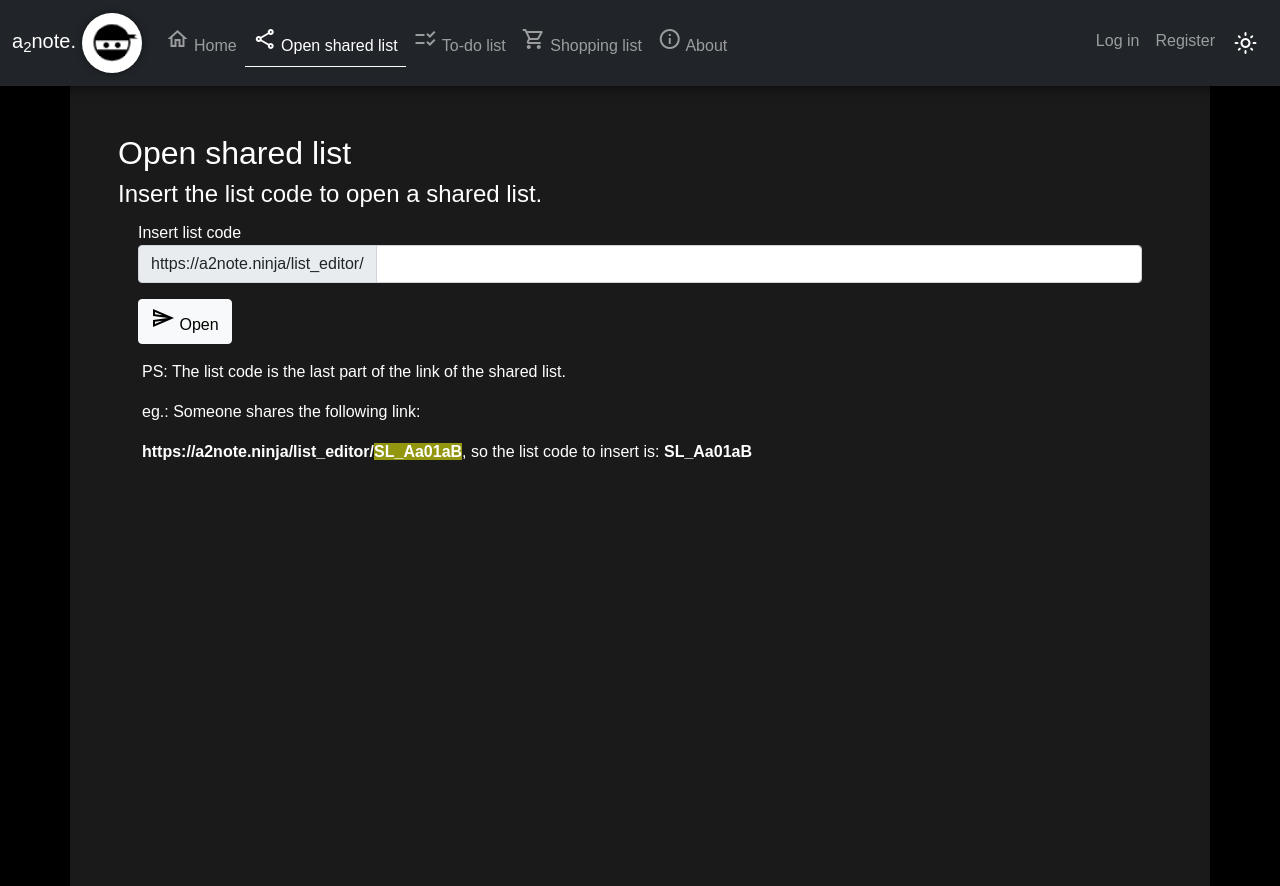
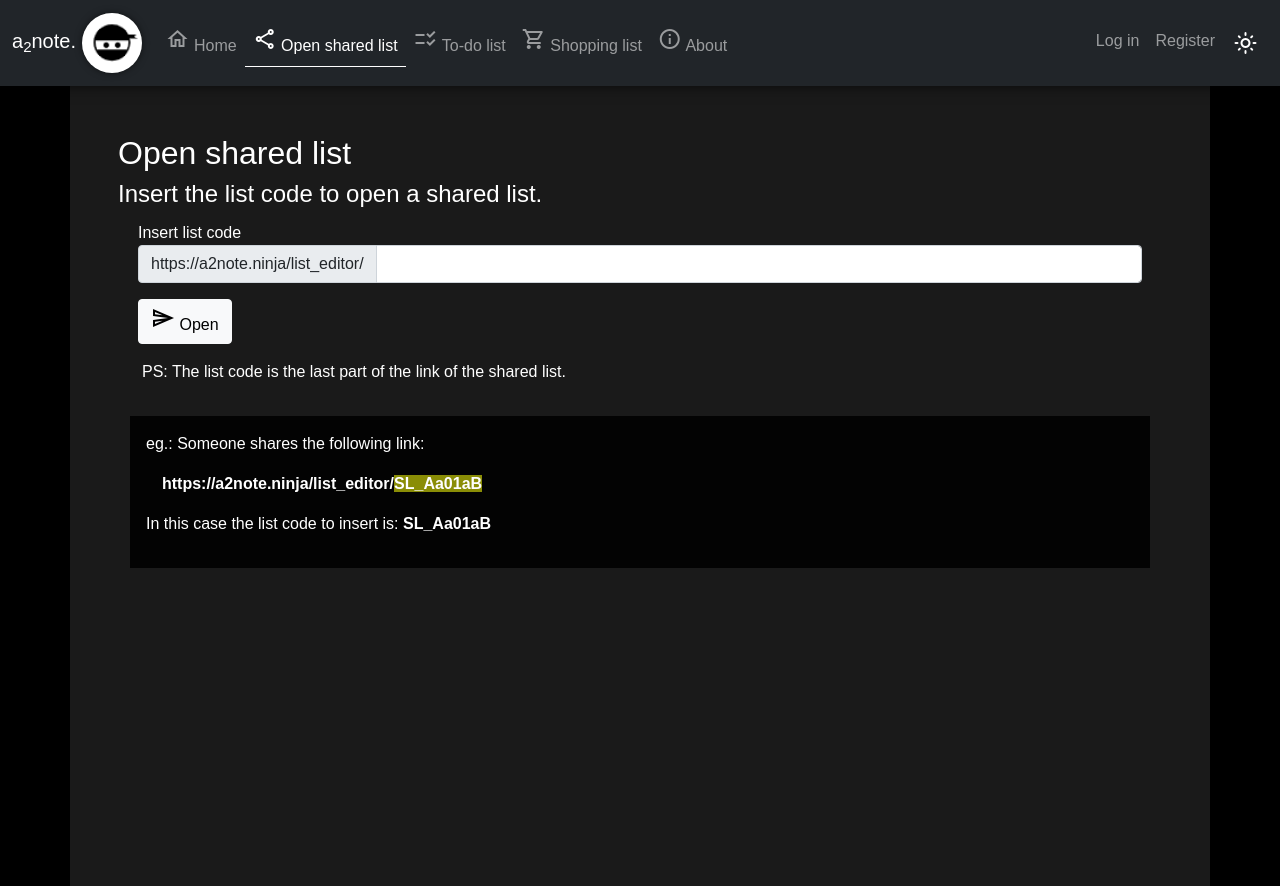
Before and after one commit to alessandro-amadelli/a2note.ninja, a Django app: page /open_shared/ in a window 1280 px wide. Run offline with Django 3.2, Linux system fonts and the light colour scheme.

Commit message:
Added missing translation on 'open shared list' page. Added background on example in 'open shared list' page. List code is now explicitly reported inside the 'share list' modal in shoplist and to-do list editor, so a user can copy it and share it with someone instead of sharing the entire link.

```diff
--- a/a2note/static/a2note/main.css
+++ b/a2note/static/a2note/main.css
@@ -5,8 +5,8 @@
   --background-color: rgb(26, 26, 26);
   --body-background-color: #000;
   --bulletin-background: rgba(255, 255, 255, .0);
-  --donetask-background: rgba(0, 0, 0, 0.1);
-  --element-background: rgba(0,0,0,0.9);
+  --donetask-background: rgba(0, 0, 0, .1);
+  --element-background: rgba(0, 0, 0, .9);
   --filter-value: invert();
   --input-background: rgba(255,255,255,0.1);
   --link-color: rgb(27, 174, 237);
@@ -1065,6 +1065,10 @@
   overflow-y: auto;
 }
 
+.example-div {
+  background-color: var(--element-background);
+}
+
 #aboutTodoDiv {
   position: relative;
 }
--- a/a2note/static/a2note/shoplist_editor.js
+++ b/a2note/static/a2note/shoplist_editor.js
@@ -92,7 +92,6 @@
 
   let btnTelegram = document.querySelector("#btnTelegram");
   btnTelegram.href = "https://telegram.me/share/url?url=" + window.location.href + "&text=" + text;
-  //<a href="tg://msg_url?url=https://valid.url&amp;text=text">Telegram</a>
 
   let bntEmail = document.querySelector("#btnEmail");
   btnEmail.href = "mailto:?subject='Shopping list'&body=" + text + window.location.href;
--- a/a2note/templates/a2note/open_shared.html
+++ b/a2note/templates/a2note/open_shared.html
@@ -39,11 +39,16 @@
     <div class="row m-2 p-1">
       <div class="col">
         <p>{% translate "PS: The list code is the last part of the link of the shared list." %}</p>
+      </div>
+    </div>
+
+    <div class="row m-2 p-1">
+      <div class="col p-3 example-div">
         <p>{% translate "eg.: Someone shares the following link:" %}</p>
-        <p><strong>https://a2note.ninja/list_editor/<span style="background-color:rgba(221, 226, 9, 0.62)">SL_Aa01aB</span></strong>, {% translate "so the list code to insert is" %}: <strong>SL_Aa01aB</strong></p>
-
-
-
+        <p class="ms-3"><strong>https://a2note.ninja/list_editor/<span style="background-color:rgba(221, 226, 9, 0.62)">SL_Aa01aB</span></strong></p>
+        <p>{% translate "In this case the list code to insert is" %}: <strong>SL_Aa01aB</strong></p>
+      </div>
+    </div>
   </div>
 
 {% endblock %}
--- a/a2note/templates/a2note/shoplist_editor.html
+++ b/a2note/templates/a2note/shoplist_editor.html
@@ -142,7 +142,7 @@
             <button type="button" class="btn-close" data-bs-dismiss="modal" aria-label="Close"></button>
           </div>
           <div class="modal-body">
-            <br>
+            <p>{% translate "List code" %}: {{ element_id }}</p>
             <button type="button" class="btn btn-light m-2" id="btnCopyClipboard" data-bs-dismiss="modal"><span class="material-icons-outlined">content_paste</span> {% translate "Copy to clipboard" %}</button>
             <br>
             <a type="button" class="btn btn-light m-2 {% if shared == 'False' %} disabled {% endif %}" id="btnWhatsapp" href="" data-action="share/whatsapp/share" target="_blank"><span class="material-icons-outlined">chat</span> Whatsapp </a>
--- a/a2note/templates/a2note/todolist_editor.html
+++ b/a2note/templates/a2note/todolist_editor.html
@@ -141,7 +141,7 @@
             <button type="button" class="btn-close" data-bs-dismiss="modal" aria-label="Close"></button>
           </div>
           <div class="modal-body">
-            <br>
+            <p>{% translate "List code" %}: {{ element_id }}</p>
             <button type="button" class="btn btn-light m-2" id="btnCopyClipboard" data-bs-dismiss="modal"><span class="material-icons-outlined">content_paste</span> {% translate "Copy to clipboard" %}</button>
             <br>
             <a type="button" class="btn btn-light m-2 {% if shared == 'False' %} disabled {% endif %}" id="btnWhatsapp" href="" data-action="share/whatsapp/share" target="_blank"><span class="material-icons-outlined">chat</span> Whatsapp </a>
```
Also changed, not shown: a2note/locale/it/LC_MESSAGES/django.po, 1 other file.
